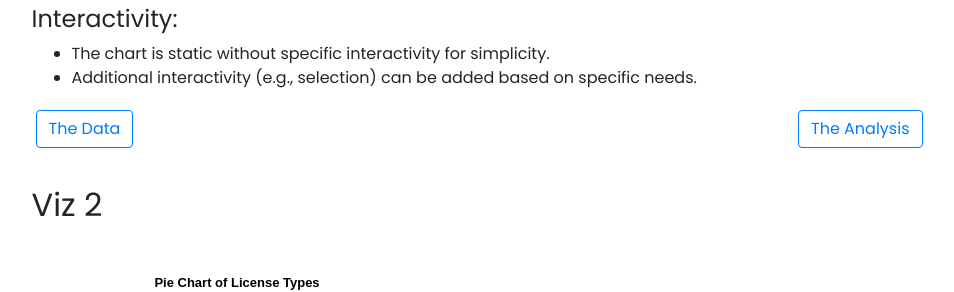
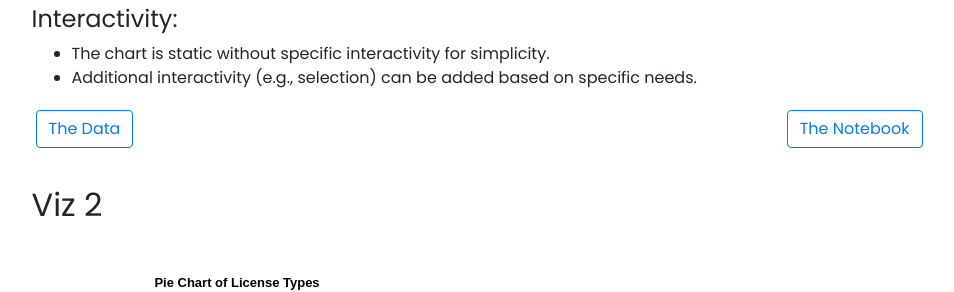
Before and after one commit to RahulCvr/RahulCvr.github.io, a Jekyll site: the page built from _projects/homework8.md, in a window 1280 px wide and 1400 px high, scrolled down 1009 px. Shown: the part 143-435 px from the top of the window, without its empty margins (161-1115 px from the left). Built offline with Jekyll 4.4.1, drawn with Linux system fonts in a browser that asks for light colours; nearby versions of some CDN libraries; some of the changed text lies outside the part shown.

Commit message:
Updated  The links for the data and the notebook

```diff
--- a/_projects/homework8.md
+++ b/_projects/homework8.md
@@ -47,11 +47,11 @@
 <!-- these are written in a combo of html and liquid -->
 
 <div class="left">
-{% include elements/button.html link="https://github.com/vega/vega/blob/main/docs/data/cars.json" text="The Data" %}
+{% include elements/button.html link="https://github.com/RahulCvr/RahulCvr.github.io/blob/main/assets/json/viz1.json" text="The Data" %}
 </div>
 
 <div class="right">
-{% include elements/button.html link="https://github.com/jnaiman/online_cv_public/blob/main/python_notebooks/test_generate_plots.ipynb" text="The Analysis" %}
+{% include elements/button.html link="https://github.com/RahulCvr/RahulCvr.github.io/blob/main/python_notebooks/Viz1.ipynb" text="The Notebook" %}
 </div>
 
 <br>
@@ -94,9 +94,9 @@
 <!-- these are written in a combo of html and liquid -->
 
 <div class="left">
-{% include elements/button.html link="https://github.com/vega/vega/blob/main/docs/data/cars.json" text="The Data" %}
+{% include elements/button.html link="https://github.com/RahulCvr/RahulCvr.github.io/blob/main/assets/json/viz2.json" text="The Data" %}
 </div>
 
 <div class="right">
-{% include elements/button.html link="https://github.com/jnaiman/online_cv_public/blob/main/python_notebooks/test_generate_plots.ipynb" text="The Analysis" %}
+{% include elements/button.html link="https://github.com/RahulCvr/RahulCvr.github.io/blob/main/python_notebooks/Viz2.ipynb" text="The Notebook" %}
 </div>
```
Also changed, not shown: 2 other files.
